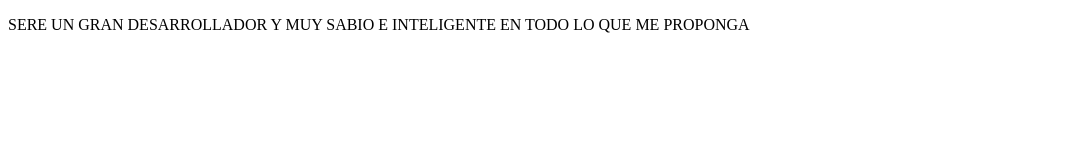
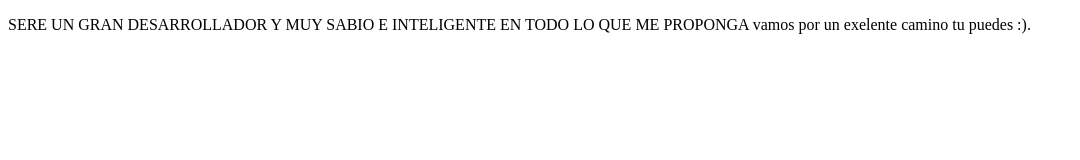
Before and after one commit to abetancourth/DemoCurso, a plain HTML site: page index.html in a window 1280 px wide. Shown: the whole page, without its empty margins (0-1080 px from the left). Drawn offline with Linux system fonts and the light colour scheme.

Commit message:
segundo cambio agregando una descripcion

```diff
--- a/index.html
+++ b/index.html
@@ -9,6 +9,7 @@
 <body>
     <p>
         SERE UN GRAN DESARROLLADOR Y MUY SABIO E INTELIGENTE EN TODO LO QUE ME PROPONGA
+        vamos por un exelente camino tu puedes :).
     </p>
 </body>
 </html>
```
